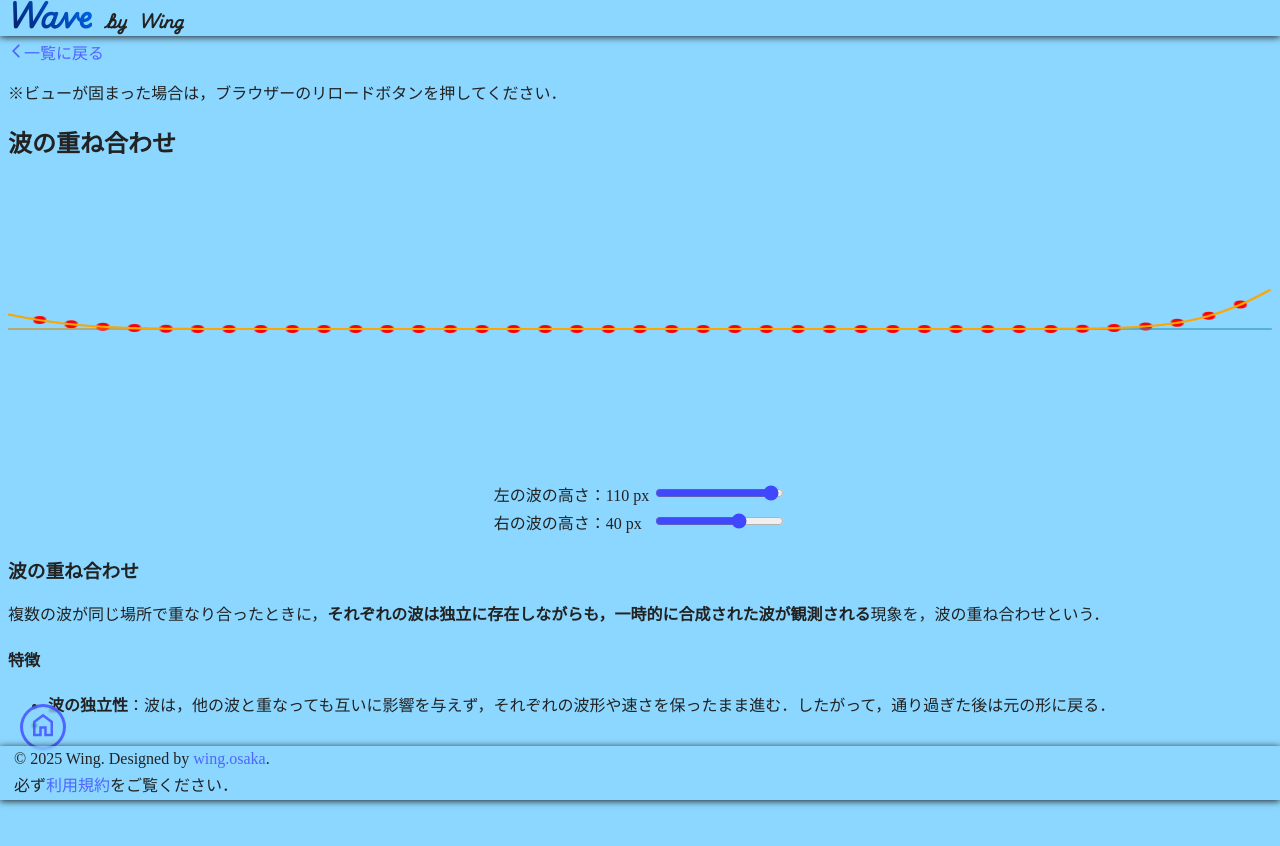
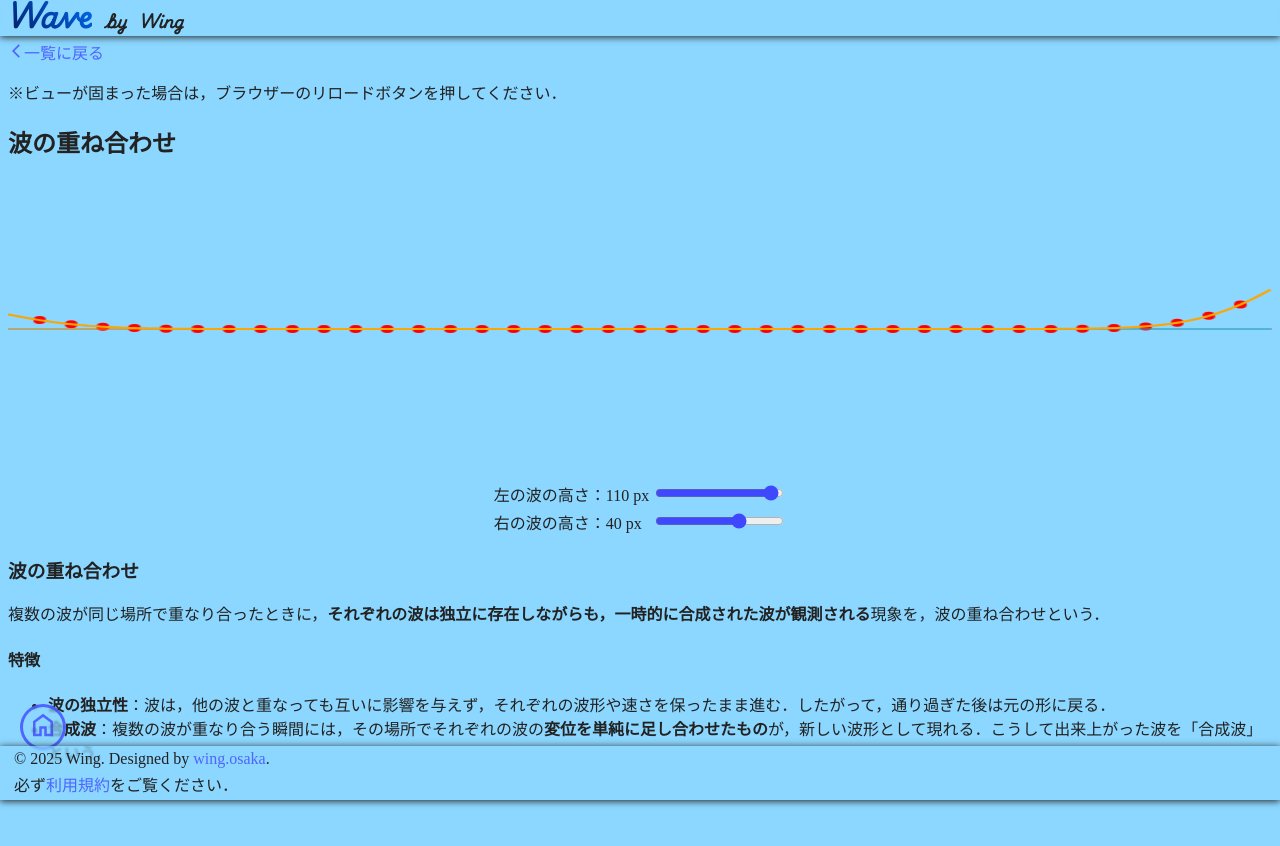
Before and after one commit to te-wing/wave.graphics, a Next.js app: page /wavelayout/kasane in a window 1280 px wide. Shown: the top 846 px of the page. Built offline with nearby package versions, Linux system fonts and the light colour scheme; a web font is replaced by a local one.

Commit message:
まあまあ

```diff
--- a/src/app/wavelayout/kasane/page.tsx
+++ b/src/app/wavelayout/kasane/page.tsx
@@ -64,7 +64,7 @@ export default function 重ね合わせ() {
         <h4>特徴</h4>
         <ul>
           <li><strong>波の独立性</strong>：波は，他の波と重なっても互いに影響を与えず，それぞれの波形や速さを保ったまま進む．したがって，通り過ぎた後は元の形に戻る．</li>
-          <li><strong></strong></li>
+          <li><strong>合成波</strong>：複数の波が重なり合う瞬間には，その場所でそれぞれの波の<strong>変位を単純に足し合わせたもの</strong>が，新しい波形として現れる．こうして出来上がった波を「合成波」という．</li>
         </ul>
       </section>
     </>
```
